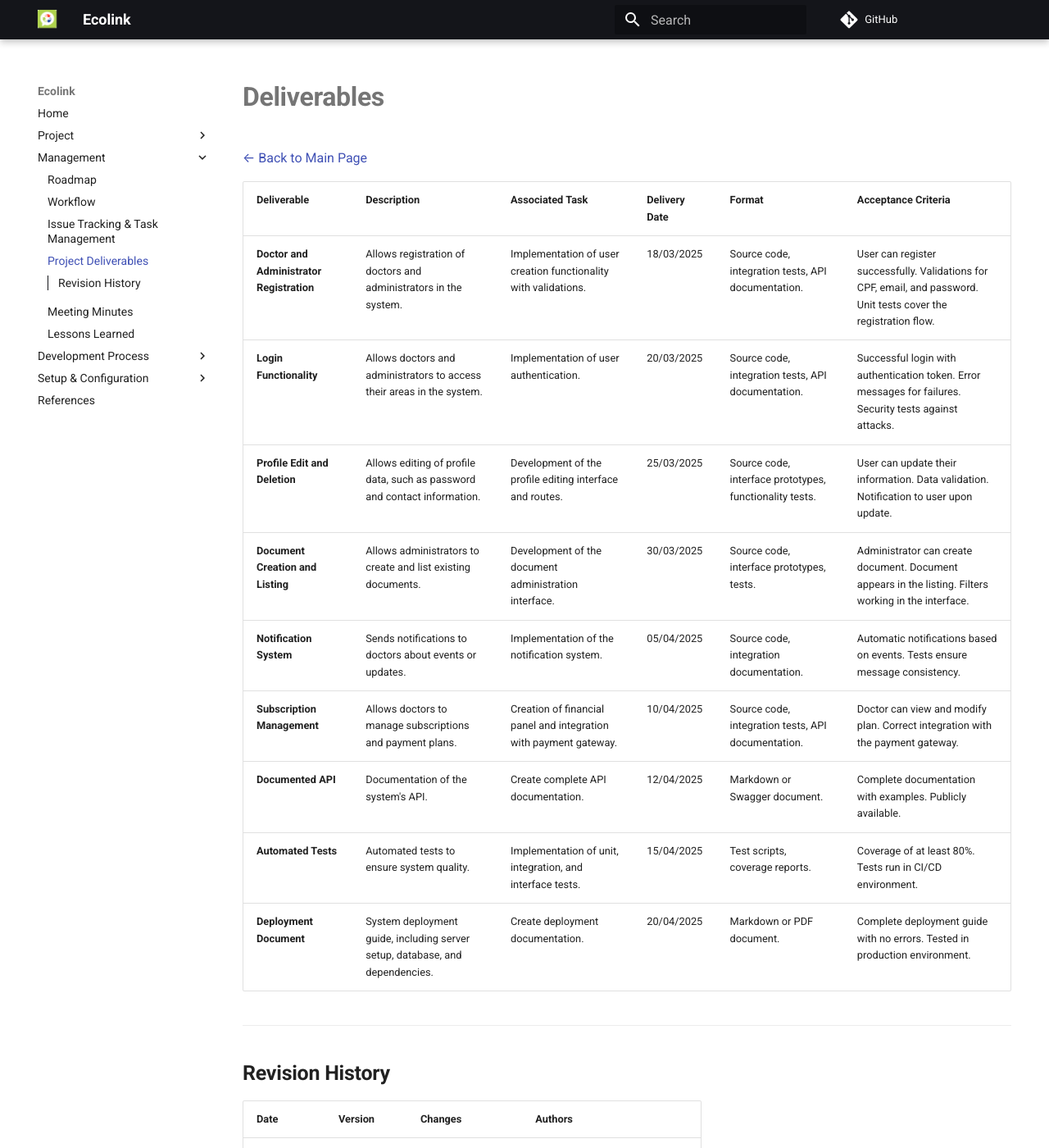
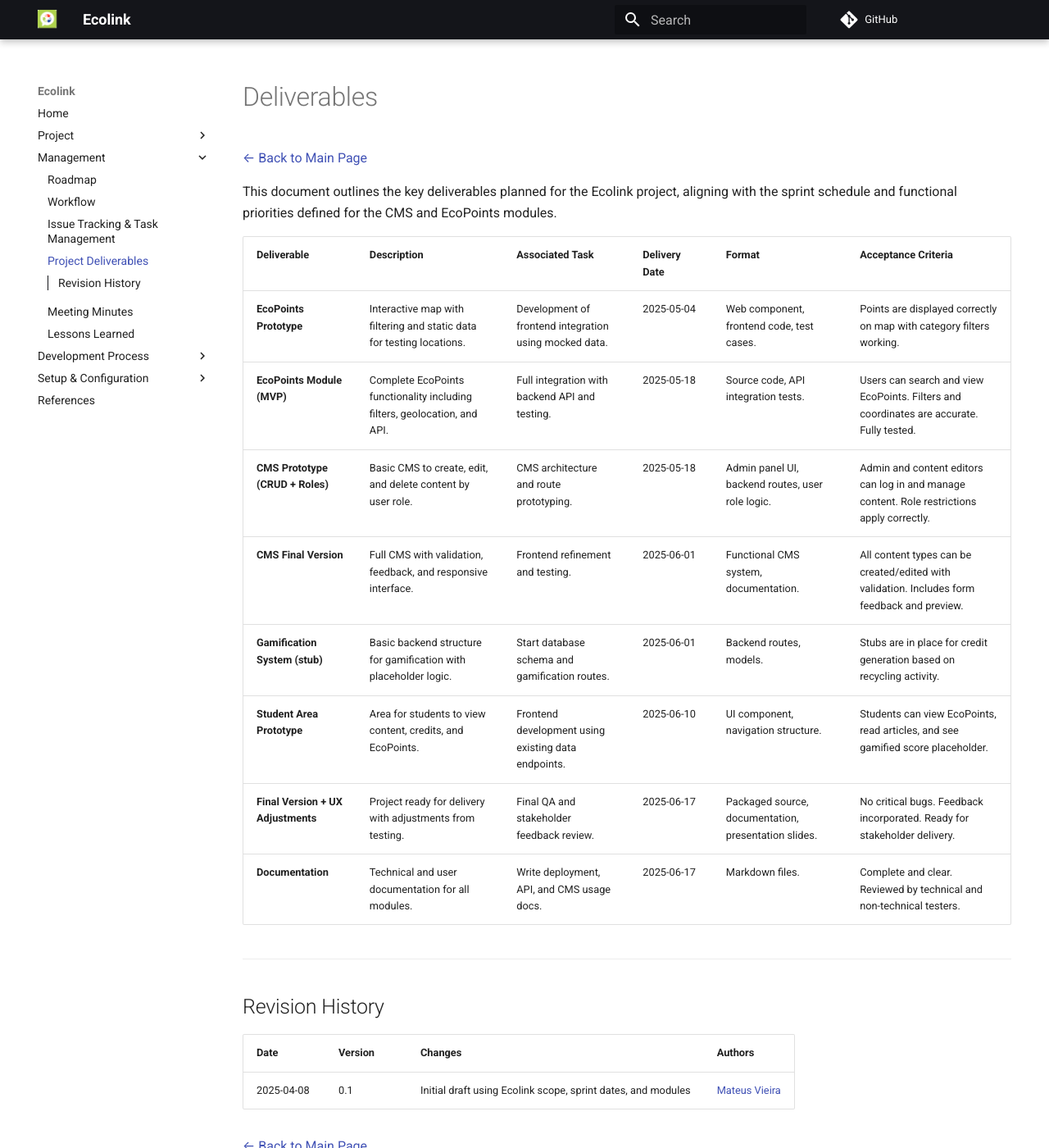
Before and after one commit to ErasmusEgalitarian/ecolink-docs, an MkDocs documentation site: the page built from docs/project/management/deliverables.md, in a window 1280 px wide and 1400 px high. Shown: the whole window at 82% size. Built offline with MkDocs 1.6.1 and Material for MkDocs 9.7.7, drawn with Linux system fonts in a browser that asks for light colours; comment, search, counter and statistics services are not loaded; some of the changed text lies outside the part shown.

Commit message:
docs: update deliverables file
change the context of the template for the ecolink context

```diff
--- a/docs/project/management/deliverables.md
+++ b/docs/project/management/deliverables.md
@@ -1,26 +1,26 @@
-
-# **Deliverables**
+# Deliverables
 
 [← Back to Main Page](../../index.md)
 
-| Deliverable                                     | Description                                                                  | Associated Task                                                   | Delivery Date | Format                                                  | Acceptance Criteria                                                                                               |
-| ----------------------------------------------- | ---------------------------------------------------------------------------- | ----------------------------------------------------------------- | ------------- | ------------------------------------------------------- | ----------------------------------------------------------------------------------------------------------------- |
-| **Doctor and Administrator Registration** | Allows registration of doctors and administrators in the system.             | Implementation of user creation functionality with validations.   | 18/03/2025    | Source code, integration tests, API documentation.      | User can register successfully. Validations for CPF, email, and password. Unit tests cover the registration flow. |
-| **Login Functionality**                   | Allows doctors and administrators to access their areas in the system.       | Implementation of user authentication.                            | 20/03/2025    | Source code, integration tests, API documentation.      | Successful login with authentication token. Error messages for failures. Security tests against attacks.          |
-| **Profile Edit and Deletion**             | Allows editing of profile data, such as password and contact information.    | Development of the profile editing interface and routes.          | 25/03/2025    | Source code, interface prototypes, functionality tests. | User can update their information. Data validation. Notification to user upon update.                             |
-| **Document Creation and Listing**         | Allows administrators to create and list existing documents.                 | Development of the document administration interface.             | 30/03/2025    | Source code, interface prototypes, tests.               | Administrator can create document. Document appears in the listing. Filters working in the interface.             |
-| **Notification System**                   | Sends notifications to doctors about events or updates.                      | Implementation of the notification system.                        | 05/04/2025    | Source code, integration documentation.                 | Automatic notifications based on events. Tests ensure message consistency.                                        |
-| **Subscription Management**               | Allows doctors to manage subscriptions and payment plans.                    | Creation of financial panel and integration with payment gateway. | 10/04/2025    | Source code, integration tests, API documentation.      | Doctor can view and modify plan. Correct integration with the payment gateway.                                    |
-| **Documented API**                        | Documentation of the system's API.                                           | Create complete API documentation.                                | 12/04/2025    | Markdown or Swagger document.                           | Complete documentation with examples. Publicly available.                                                         |
-| **Automated Tests**                       | Automated tests to ensure system quality.                                    | Implementation of unit, integration, and interface tests.         | 15/04/2025    | Test scripts, coverage reports.                         | Coverage of at least 80%. Tests run in CI/CD environment.                                                         |
-| **Deployment Document**                   | System deployment guide, including server setup, database, and dependencies. | Create deployment documentation.                                  | 20/04/2025    | Markdown or PDF document.                               | Complete deployment guide with no errors. Tested in production environment.                                       |
+This document outlines the key deliverables planned for the Ecolink project, aligning with the sprint schedule and functional priorities defined for the CMS and EcoPoints modules.
+
+| Deliverable                        | Description                                                               | Associated Task                                        | Delivery Date | Format                                               | Acceptance Criteria                                                                          |
+| ---------------------------------- | ------------------------------------------------------------------------- | ------------------------------------------------------ | ------------- | ---------------------------------------------------- | -------------------------------------------------------------------------------------------- |
+| **EcoPoints Prototype**            | Interactive map with filtering and static data for testing locations.     | Development of frontend integration using mocked data. | 2025-05-04    | Web component, frontend code, test cases.            | Points are displayed correctly on map with category filters working.                         |
+| **EcoPoints Module (MVP)**         | Complete EcoPoints functionality including filters, geolocation, and API. | Full integration with backend API and testing.         | 2025-05-18    | Source code, API integration tests.                  | Users can search and view EcoPoints. Filters and coordinates are accurate. Fully tested.     |
+| **CMS Prototype (CRUD + Roles)**   | Basic CMS to create, edit, and delete content by user role.               | CMS architecture and route prototyping.                | 2025-05-18    | Admin panel UI, backend routes, user role logic.     | Admin and content editors can log in and manage content. Role restrictions apply correctly.  |
+| **CMS Final Version**              | Full CMS with validation, feedback, and responsive interface.             | Frontend refinement and testing.                       | 2025-06-01    | Functional CMS system, documentation.                | All content types can be created/edited with validation. Includes form feedback and preview. |
+| **Gamification System (stub)**     | Basic backend structure for gamification with placeholder logic.          | Start database schema and gamification routes.         | 2025-06-01    | Backend routes, models.                              | Stubs are in place for credit generation based on recycling activity.                        |
+| **Student Area Prototype**         | Area for students to view content, credits, and EcoPoints.                | Frontend development using existing data endpoints.    | 2025-06-10    | UI component, navigation structure.                  | Students can view EcoPoints, read articles, and see gamified score placeholder.              |
+| **Final Version + UX Adjustments** | Project ready for delivery with adjustments from testing.                 | Final QA and stakeholder feedback review.              | 2025-06-17    | Packaged source, documentation, presentation slides. | No critical bugs. Feedback incorporated. Ready for stakeholder delivery.                     |
+| **Documentation**                  | Technical and user documentation for all modules.                         | Write deployment, API, and CMS usage docs.             | 2025-06-17    | Markdown files.                                      | Complete and clear. Reviewed by technical and non-technical testers.                         |
 
 ---
 
-## **Revision History**
+## Revision History
 
-| Date       | Version | Changes                           | Authors |
-| ---------- | ------- | --------------------------------- | ------- |
-| 2025-03-28 | 0.1     | Document creation                 | [Cainã Freitas](https://github.com/freitasc) and [Lucas Antunes](https://github.com/LucasGSAntunes)        |
+| Date       | Version | Changes                                                      | Authors                                    |
+| ---------- | ------- | ------------------------------------------------------------ | ------------------------------------------ |
+| 2025-04-08 | 0.1     | Initial draft using Ecolink scope, sprint dates, and modules | [Mateus Vieira](https://github.com/matix0) |
 
 [← Back to Main Page](../../index.md)
```
